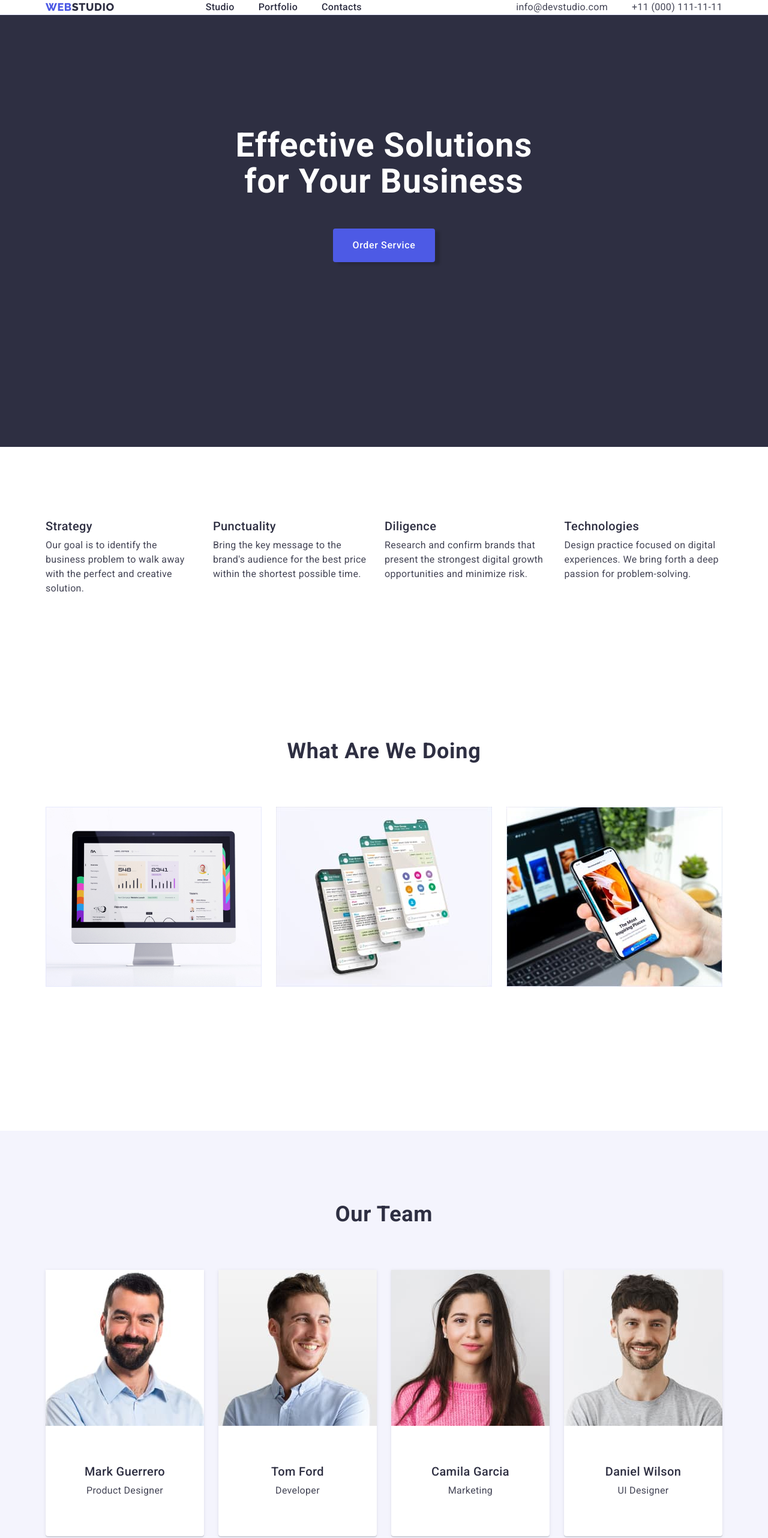
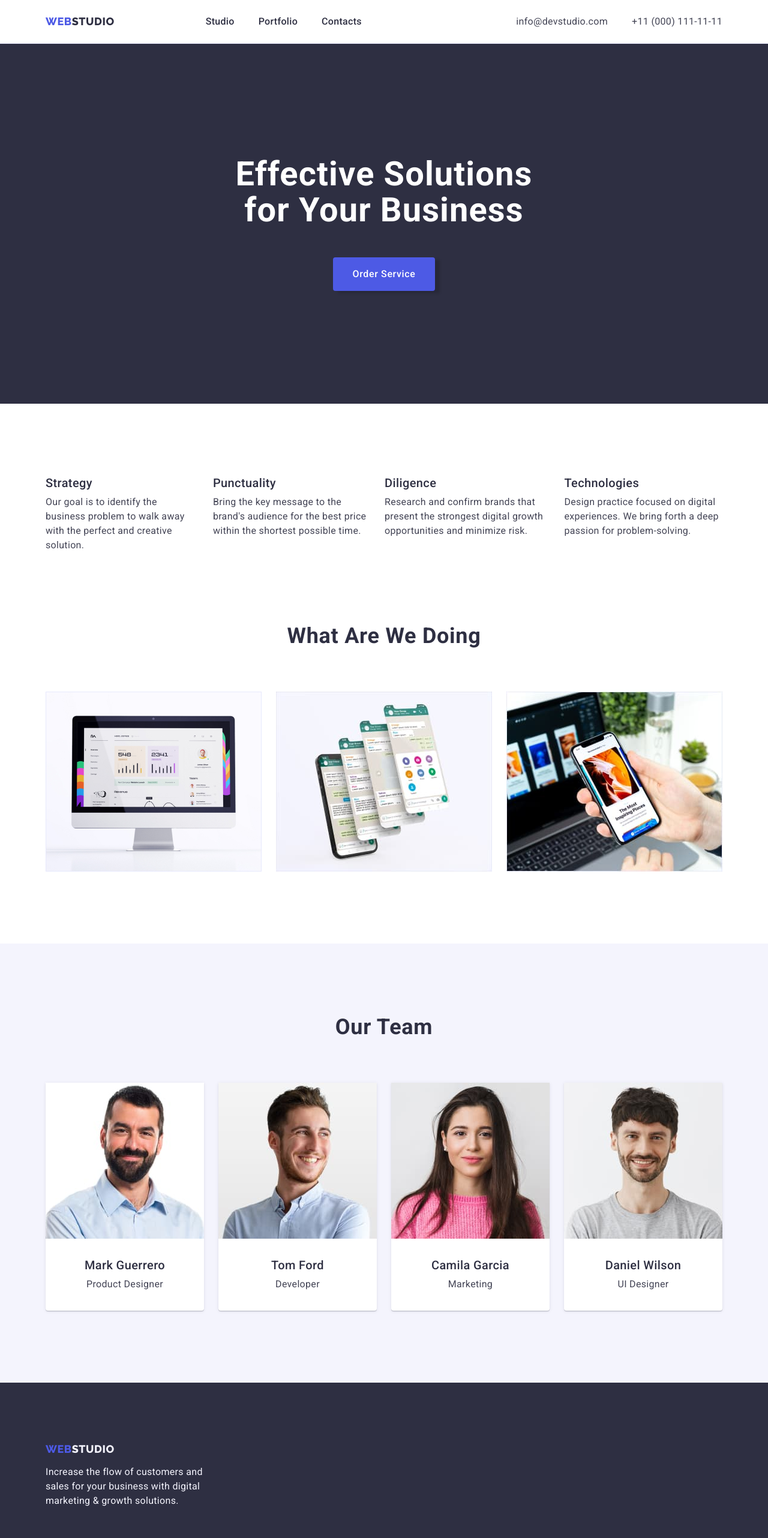
Before and after one commit to AsphaltHedgehog/goit-markup-hw-03, a plain HTML site: page index.html in a window 1280 px wide. Shown: the top 2564 px of the page at 60% size. Drawn offline with nearby package versions, Linux system fonts and the light colour scheme.

Commit message:
minor changes

```diff
--- a/css/styles.css
+++ b/css/styles.css
@@ -92,6 +92,7 @@ body {
   line-height: 1.5;
   letter-spacing: 0.02em;
   padding: 24px 0;
+  display: inline-block;
 }
 
 .header-nav-list .link:hover,
@@ -121,6 +122,11 @@ body {
   font-size: 16px;
   line-height: 1.5;
   letter-spacing: 0.02em;
+  padding: 24px 0;
+}
+
+.header-address-list .text {
+  display: inline-block;
 }
 
 .section-hero {
@@ -165,10 +171,6 @@ body {
   background-color: #404bbf;
 }
 
-.section-hero .container {
-  margin-bottom: 120px;
-}
-
 .section-principles {
   padding: 120px 0;
 }
@@ -199,14 +201,6 @@ body {
   font-size: 16px;
   line-height: 1.5;
   letter-spacing: 0.02em;
-}
-
-.principle-list {
-  margin-bottom: 120px;
-}
-
-.section-design-example {
-  padding-bottom: 120px;
 }
 
 .example-flex {
@@ -248,7 +242,6 @@ body {
 }
 
 .section-our-team .list {
-  padding-bottom: 120px;
   display: flex;
   gap: 24px;
 }
@@ -280,7 +273,6 @@ img {
   font-size: 20px;
   line-height: 1.2;
   letter-spacing: 0.02em;
-  padding-top: 32px;
   margin-bottom: 8px;
   text-align: center;
 }
@@ -290,7 +282,6 @@ img {
   font-size: 16px;
   line-height: 1.5;
   letter-spacing: 0.02em;
-  padding-bottom: 32px;
   text-align: center;
 }
 
```
